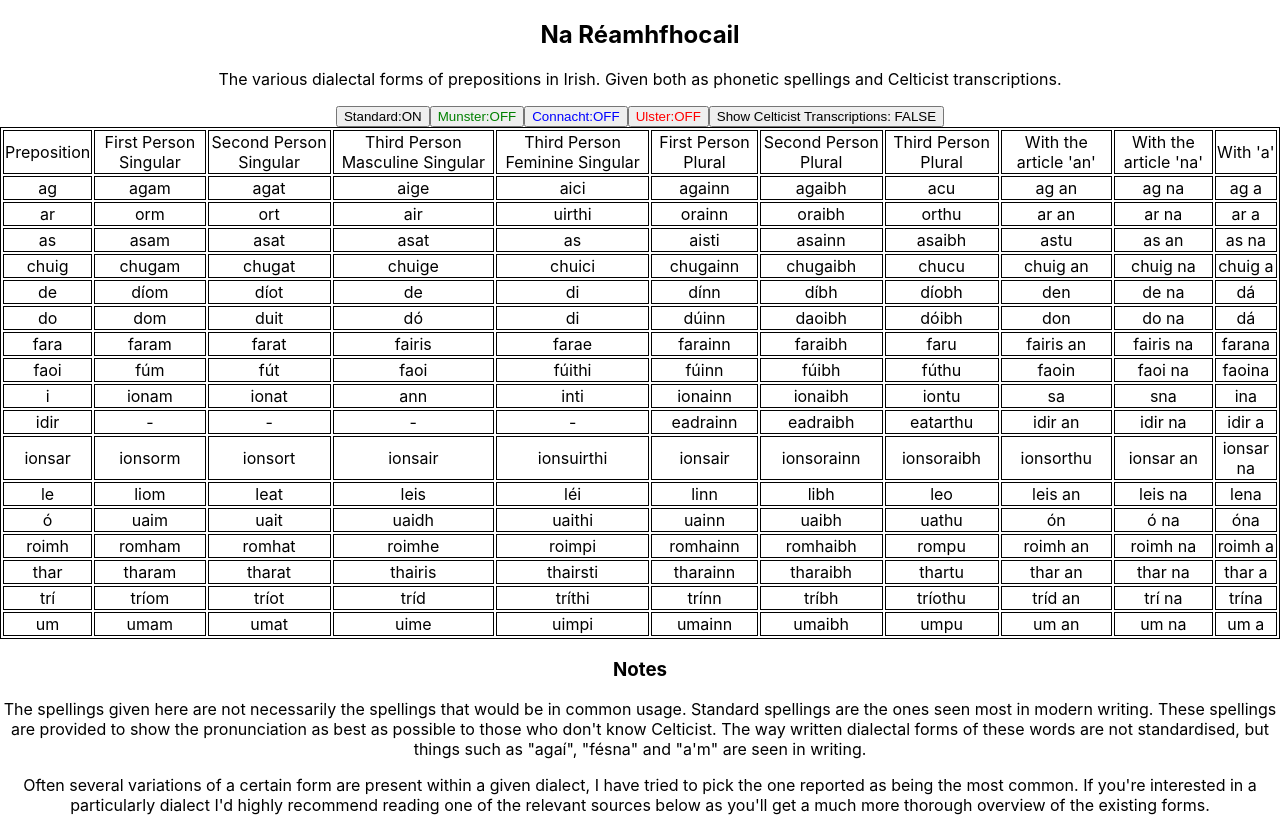
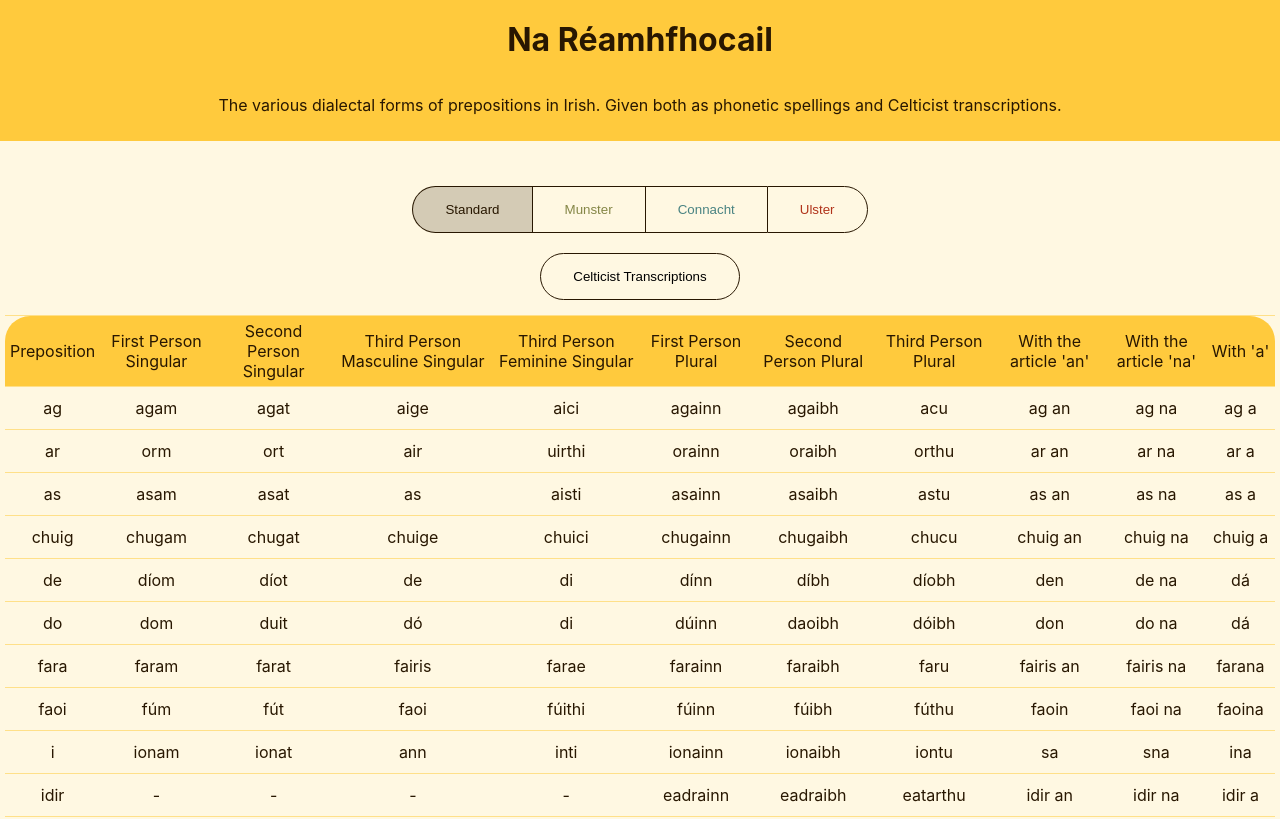
Before and after one commit to an-spideog/reamhfhocail, a React (Create React App) app: page / in a window 1280 px wide. Shown: the top 819 px of the page. Built offline with nearby package versions, Linux system fonts and the light colour scheme.

Commit message:
Added CSS, fixed errors in forms, made buttons and cell contents into their own components

```diff
--- a/src/App.css
+++ b/src/App.css
@@ -1,49 +1,175 @@
+:root {
+	--white: #FFF8E2;
+	--grey: #FFe089;
+	--orange-rgb: 255, 202, 61;
+	--green-rgb: 132, 134, 70;
+	--black-rgb: 40, 23, 1;
+	--blue-rgb: 73, 131, 130;
+	--red-rgb: 177, 52, 27;
+	--orange: rgb(var(--orange-rgb));
+	--green: rgb(var(--green-rgb));
+	--black: rgb(var(--black-rgb));
+	--blue: rgb(var(--blue-rgb));
+	--red: rgb(var(--red-rgb));
+
+}
+
+p {
+	margin-left: 50px;
+	margin-right: 50px;
+}
+
 .App {
   text-align: center;
+  background-color: var(--white);
+  color: var(--black)
 }
 
-.App-logo {
-  height: 40vmin;
-  pointer-events: none;
+.titleBar {
+	top: 0;
+	margin:0;
+	margin-bottom: 40px;
+	padding:0;
+	background-color:var(--orange);
+	color: var(--black);
 }
 
-@media (prefers-reduced-motion: no-preference) {
-  .App-logo {
-    animation: App-logo-spin infinite 20s linear;
-  }
+h1 {
+	padding: 20px 0px 10px 0px;
+	margin: 0;
 }
 
-.App-header {
-  background-color: #282c34;
-  min-height: 100vh;
-  display: flex;
-  flex-direction: column;
-  align-items: center;
-  justify-content: center;
-  font-size: calc(10px + 2vmin);
-  color: white;
-}
-
-.App-link {
-  color: #ff33db;
-}
-
-table, th, td {
-	border:1px solid black;
+.description {
+	padding: 10px;
 }
 
 table {
-	width:100%;
+	border: none;
+	border-collapse: collapse;
+	margin: 5px;
+}
+
+thead {
+	color: var(--black);
+	background-color: var(--orange);
+	border-radius: 100px;
+}
+
+/* Apparently there's a firefox bug which might make this invisible for a bit*/
+thead > tr > td:first-child {
+	border-radius: 25px 0px 0px 0px;
+}
+
+thead > tr > td:last-child {
+	border-radius: 0px 25px 0px 0px;
+}
+
+tr {
+	border-top: 1px solid var(--grey);
+}
+
+
+td {
+	padding:5px;
 }
 
 .munster {
-	color: green;
+	color: var(--green);
 }
 
 .connacht {
-	color: blue;
+	color: var(--blue);
 }
 
 .ulster {
-	color: red;
+	color: var(--red);
 }
+
+button {
+	background-color: var(--white);
+	border: 1px solid var(--black);
+	padding: 15px 32px;
+}
+
+.buttonGroup {
+	padding: 5px;
+	margin: 10px;
+	margin-top: 20px;
+}
+
+.buttonGroup > * {
+	margin:auto;
+	border-right: none;
+}
+
+.buttonGroup > *:first-child {
+	border-radius: 25px 0px 0px 25px;
+}
+
+.buttonGroup > *:last-child {
+	border-radius: 0px 25px 25px 0px;
+	border: 1px solid var(--black);
+}
+
+.dialectButton {
+	background-color: rgba(var(--rgb), var(--alpha));
+	color: rgb(var(--rgb));
+	transition: background-color 0.25s;
+}
+
+.standardButton {
+	--rgb: var(--black-rgb);
+}
+
+.munsterButton {
+	--rgb: var(--green-rgb);
+}
+
+.connachtButton {
+	--rgb: var(--blue-rgb);
+}
+
+.ulsterButton {
+	--rgb: var(--red-rgb);
+}
+
+.dialectOn {
+	--alpha: 0.2;
+}
+
+.dialectOff {
+	--alpha: 0;
+}
+
+.SpellingAndTranscription {
+	padding: 1px;
+	background-color: rgba(var(--rgb), 0.2);
+	margin-top: 5px;
+}
+
+.SpellingAndTranscription:last-child  {
+	margin-bottom: 5px;
+}
+
+.celticistButton {
+	--rgb: var(--orange-rgb);
+	border: solid 1px var(--black);
+	border-radius: 25px;
+	background-color: rgba(var(--rgb), var(--alpha));
+	transition: 0.5s;
+	margin: 5px 0 10px 0px;
+}
+
+.celticistOff {
+	--alpha: 0;
+}
+
+.celticistOn {
+	--alpha: 0.3;
+}
+
+footer {
+	background-color: var(--orange);
+	padding: 5px;
+	margin-top: 10px;
+}
--- a/src/App.js
+++ b/src/App.js
@@ -1,19 +1,37 @@
 import './App.css';
 import React from 'react';
 import { useState } from 'react';
-import { standardForms, munsterForms, connachtForms, ulsterForms } from './forms.js'
+import {
+	standardForms, munsterForms, connachtForms, ulsterForms
+} from './forms.js'
+const forms = {
+	standard: standardForms,
+	munster: munsterForms,
+	connacht: connachtForms,
+	ulster: ulsterForms
+}
+const dialects = ["standard", "munster", "connacht", "ulster"];
 
 function App() {
 	return (
 		<div className="App">
-			<h2> Na Réamhfhocail </h2>
-			<div className="Description">
-				<p>The various dialectal forms of prepositions in Irish. Given both as phonetic spellings and Celticist transcriptions.</p>
+			<div className="titleBar">
+				<h1> Na Réamhfhocail </h1>
+				<div className="description">
+					<p>
+						The various dialectal forms of prepositions in Irish. Given
+						both as phonetic spellings and Celticist transcriptions.
+					</p>
+				</div>
 			</div>
 
 			<TableWithOptions />
 
 			<h3> Notes </h3>
+			<p>
+				The Official Standard does not dictate any pronunciations so no
+				transcriptions are included for those forms.
+			</p>
 			<p>
 				The spellings given here are not necessarily the spellings that
 				would be in common usage. Standard spellings are the
@@ -42,45 +60,54 @@ function App() {
 			</p>
 
 			<h4> Munster </h4>
-			<p> <i> An Teanga Bheo - Chorca Dhuibhne, </i>  Diarmuid Ó Sé </p>
+			<p>
+				<i> An Teanga Bheo - Corca Dhuibhne, </i> Diarmuid Ó Sé
+			</p>
 			<p> <i> Gaeilge Chorca Dhuibhne, </i> Diarmuid Ó Sé </p>
 
 			<h4> Connacht </h4>
-			<p> <i> An Teanga Bheo - Gaeilge Chonamara, </i> Séamas Ó Murchú </p>
+			<p>
+				<i> An Teanga Bheo - Gaeilge Chonamara, </i> Séamas Ó Murchú
+			</p>
 			<p> <i> Learning Irish, </i> Mícheál Ó Siadhail </p>
 			<p>
-				<i> Gaeilge Chois Fhairrge - An Deilbhíocht </i>,  Tomás De Bhaldraithe
+				<i> Gaeilge Chois Fhairrge - An Deilbhíocht </i>,
+				Tomás De Bhaldraithe
 			</p>
 
 			<h4> Ulster </h4>
 			<p> <i> An Teanga Bheo - Gaeilge Uladh, </i> Dónall P. Ó Baoill</p>
 			<p>
-				<i> Gaeilge Theilinn - Foghraidheacht, Gramadach, Téacsana, </i>
-				Heinrich Wagner
+				<i>
+					Gaeilge Theilinn - Foghraidheacht, Gramadach, Téacsana,
+				</i> Heinrich Wagner
 			</p>
 			<p>
-				<i> A Phonetic Study of the Irish of Tory Island, Co. Donegal,  </i>
-				John Noel Hamilton
+				<i>
+					A Phonetic Study of the Irish of Tory Island, Co. Donegal,
+				</i> John Noel Hamilton
 			</p>
-
+			<footer> Made by
+				<a href="https://github.com/killuaDev"> killuaDev </a>
+			</footer>
 		</div>
 	);
 }
 
 
 function TableWithOptions() {
-	const [enabledDialects, setEnabledDialects] = useState({
-		isStandardOn: true,
-		isMunsterOn: false,
-		isConnachtOn: false,
-		isUlsterOn: false
+	const [isDialectOn, setIsDialectOn] = useState({
+		standard: true,
+		munster: false,
+		connacht: false,
+		ulster: false
 	});
 	const [isCelticistOn, setIsCelticistOn] = useState(false);
 
 	function handleToggleDialect(dialect) {
-		setEnabledDialects({
-			...enabledDialects,
-			[dialect]: !enabledDialects[dialect]
+		setIsDialectOn({
+			...isDialectOn,
+			[dialect]: !isDialectOn[dialect]
 		});
 	}
 
@@ -90,52 +117,78 @@ function TableWithOptions() {
 
 	return (
 		<div className="TableWithOptions">
-			<Options enabledDialects={enabledDialects}
-			         toggleDialect={handleToggleDialect}
+			<Options isDialectOn={isDialectOn}
+			         handleToggleDialect={handleToggleDialect}
 				     isCelticistOn={isCelticistOn}
 				     handleToggleCelticist={handleToggleCelticist}
 			/>
-			<Table enabledDialects={enabledDialects}
+			<Table isDialectOn={isDialectOn}
 				   isCelticistOn={isCelticistOn}/>
 		</div>
 	);
 }
 
 
-function Options({enabledDialects, toggleDialect, isCelticistOn, handleToggleCelticist}) {
+function Options(
+	{ isDialectOn, handleToggleDialect, isCelticistOn, handleToggleCelticist }
+) {
 	return (
 		<div>
-			<button className="standard" onClick={() => toggleDialect("isStandardOn")}>
-				Standard:{enabledDialects.isStandardOn ? "ON" : "OFF"}
-			</button>
-			<button className="munster" onClick={() => toggleDialect("isMunsterOn")}>
-				Munster:{enabledDialects.isMunsterOn ? "ON" : "OFF"}
-			</button>
-			<button className="connacht" onClick={() => toggleDialect("isConnachtOn")}>
-				Connacht:{enabledDialects.isConnachtOn ? "ON" : "OFF"}
-			</button>
-			<button className="ulster" onClick={() => toggleDialect("isUlsterOn")}>
-				Ulster:{enabledDialects.isUlsterOn ? "ON" : "OFF"}
-			</button>
-			<button onClick={handleToggleCelticist}>
-				Show Celticist Transcriptions: {isCelticistOn ? "TRUE" : "FALSE"}
+			<div className="buttonGroup">
+				{dialects.map((dialect) =>
+						<ToggleDialectButton
+							dialect={dialect}
+							isDialectOn={isDialectOn}
+							handleToggleDialect={handleToggleDialect}
+						/>
+				)}
+			</div>
+			<button
+				className={
+					`celticistButton celticist${isCelticistOn ? "On" : "Off"}`
+				}
+				onClick={handleToggleCelticist}
+			>
+				 Celticist Transcriptions
 			</button>
 		</div>
 	);
 }
 
 
-function Table({enabledDialects, isCelticistOn}) {
-	const prepositions = ["ag", "ar", "as", "chuig", "de", "do", "fara", "faoi", "i", "idir", "ionsar", "le", "ó", "roimh", "thar", "trí", "um"];
+function ToggleDialectButton({ dialect, isDialectOn, handleToggleDialect }) {
+	const capitalisedDialect = dialect.charAt(0).toUpperCase()
+		+ dialect.slice(1);
+	return (
+		<button
+			className={
+				`${dialect}Button dialectButton
+				dialect${isDialectOn[dialect] ? "On" : "Off"}`
+			}
+			onClick={() => handleToggleDialect(dialect)}
+		>
+			{capitalisedDialect}
+		</button>
+	);
+}
+
+
+function Table({isDialectOn, isCelticistOn}) {
+	const prepositions = [
+		"ag", "ar", "as", "chuig", "de", "do", "fara", "faoi", "i", "idir",
+		"ionsar", "le", "ó", "roimh", "thar", "trí", "um"
+	];
 	const rows = prepositions.map(preposition =>
 		<Row preposition={preposition}
-		     enabledDialects={enabledDialects}
+		     isDialectOn={isDialectOn}
 		     isCelticistOn={isCelticistOn}
+			 key={preposition}
 		/>
 	);
 
 	return (
 		<table>
+			<thead>
 				<tr>
 					<td>Preposition</td>
 					<td>First Person Singular</td>
@@ -149,7 +202,10 @@ function Table({enabledDialects, isCelticistOn}) {
 					<td>With the article 'na'</td>
 					<td>With 'a'</td>
 				</tr>
+			</thead>
+			<tbody>
 				{rows}
+			</tbody>
 		</table>
 	);
 }
@@ -157,13 +213,14 @@ function Table({enabledDialects, isCelticistOn}) {
 
 /* Row() will be given a preposition and the dialects desired and it
  * will return a div with the relevant content */
-function Row({preposition, enabledDialects, isCelticistOn}) {
+function Row({preposition, isDialectOn, isCelticistOn}) {
 	const indices = [0, 1, 2, 3, 4, 5, 6, 7, 8, 9, 10];
 	const cells = indices.map( (index) =>
 		<Cell index={index}
 		      preposition={preposition}
-		      enabledDialects={enabledDialects}
+		      isDialectOn={isDialectOn}
 			  isCelticistOn={isCelticistOn}
+			  key={index}
 		/>
 	);
 	return (
@@ -173,37 +230,52 @@ function Row({preposition, enabledDialects, isCelticistOn}) {
 	);
 }
 
-function Cell({ index, preposition, enabledDialects, isCelticistOn }) {
-	console.log(preposition);
+
+function Cell({ index, preposition, isDialectOn, isCelticistOn }) {
+	const dialects = ["standard", "munster", "connacht", "ulster"];
 	return (
 		<td>
-			{enabledDialects.isStandardOn ? (
-				<div className="standard">
-					{standardForms[preposition].writtenForms[index]}
-				</div>
-			) : null}
-			{enabledDialects.isMunsterOn ? (
-				<div className="munster">
-					{munsterForms[preposition].writtenForms[index]}
-					{isCelticistOn ? " /" + munsterForms[preposition].celticistForms[index] + "/": null}
-				</div>
-			) : null}
-			{enabledDialects.isConnachtOn ? (
-				<div className="connacht">
-					{connachtForms[preposition].writtenForms[index]}
-					{isCelticistOn ? " /" + connachtForms[preposition].celticistForms[index] + "/": null}
-				</div>
-			): null}
-			{enabledDialects.isUlsterOn ? (
-				<div className="ulster">
-					{ulsterForms[preposition].writtenForms[index]}
-					{isCelticistOn ? " /" + ulsterForms[preposition].celticistForms[index] + "/" : null}
-				</div>
-			) : null}
+			{dialects.map((dialect) =>
+				<SpellingAndTranscription
+					preposition={preposition}
+					index={index}
+					dialect={dialect}
+					isDialectOn={isDialectOn}
+					isCelticistOn={isCelticistOn}
+					key={dialect}
+				/>
+			)}
 		</td>
 		);
 }
 
 
+function SpellingAndTranscription(
+	{ preposition, index, dialect, isDialectOn, isCelticistOn }
+) {
+	if (dialect === "standard")
+		isCelticistOn = false;  // Standard has no transcriptions
+	if (isDialectOn[dialect]) {
+		return (
+			<div className={`${dialect} SpellingAndTranscription`}>
+				<div className="spelling">
+				{forms[dialect][preposition].writtenForms[index]}
+				</div>
+				{isCelticistOn &&
+					forms[dialect][preposition].celticistForms[index] !== "" ?
+					<div className="celticist">
+						{" /"
+						+ forms[dialect][preposition].celticistForms[index]
+						+ "/"}
+					</div>
+				: null}
+			</div>
+		);
+	}
+	else {
+		return null;
+	}
+}
+
 
 export default App;
--- a/src/forms.js
+++ b/src/forms.js
@@ -34,7 +34,6 @@ export const standardForms = {
 		writtenForms: [
 			"as",
 			"asam",
-			"asat",
 			"asat",
 			"as",
 			"aisti",
@@ -291,7 +290,7 @@ export const munsterForms = {
 	},
 	ar: {
 		writtenForms: [
-			"air",
+			"eir",
 			"oram",
 			"ort",
 			"eir",
@@ -321,7 +320,6 @@ export const munsterForms = {
 		writtenForms: [
 			"as",
 			"asam",
-			"asat",
 			"asat",
 			"as",
 			"aiste",
@@ -899,6 +897,7 @@ export const connachtForms = {
 			"ɣum",
 			"ɣit´",
 			"ɣo:",
+			"ɣ´i",
 			"ɣu:N´",
 			"ɣi:b´",
 			"ɣo:b´",
```
Lines whose indentation alone changed are shown as unchanged.
